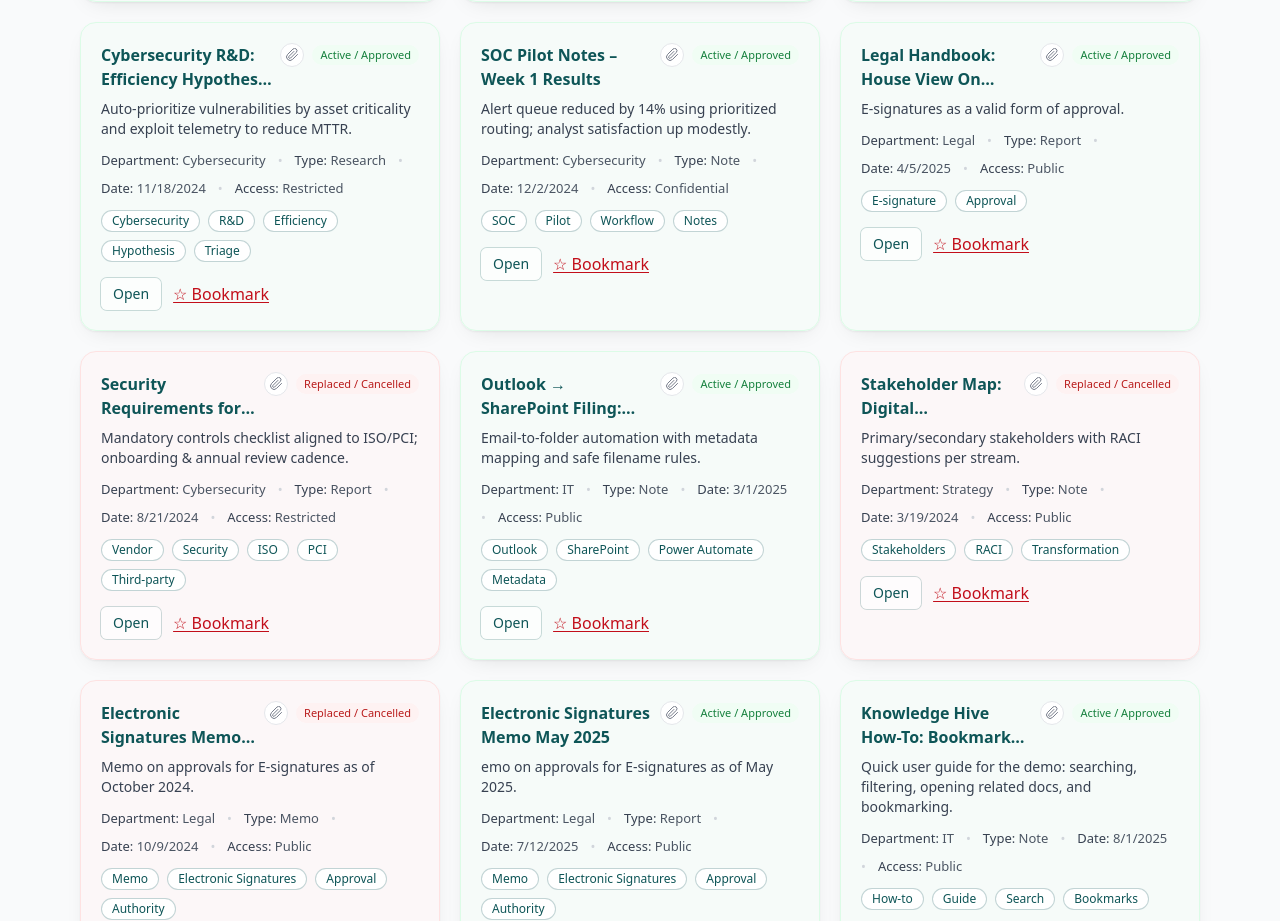
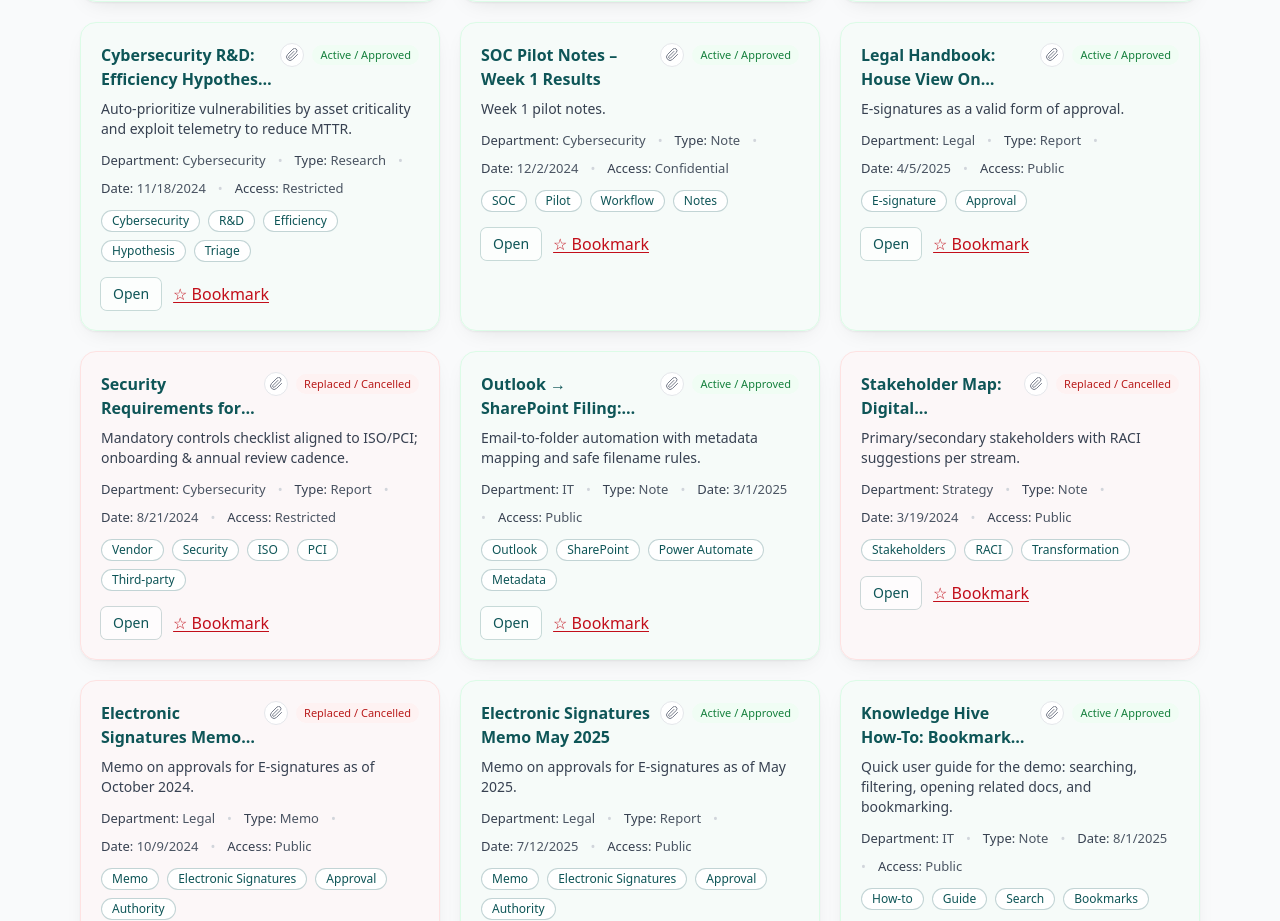
Before and after one commit to HeshamBucheeri/nbb-knowledge-hive, a React (Vite) app in the folder nbb-knowledge-hive/nbb-knowledge-hive/: page / in a window 1280 px wide. Shown: the part 731-1652 px from the top of the page. Built offline with nearby package versions, Linux system fonts and the light colour scheme.

Commit message:
Update mock.ts

```diff
--- a/nbb-knowledge-hive/nbb-knowledge-hive/src/data/mock.ts
+++ b/nbb-knowledge-hive/nbb-knowledge-hive/src/data/mock.ts
@@ -72,7 +72,7 @@ export const MOCK_DOCS: (Doc & { status?: string })[] = [
   {
     id: "H-005",
     title: "SOC Pilot Notes – Week 1 Results",
-    summary: "Alert queue reduced by 14% using prioritized routing; analyst satisfaction up modestly.",
+    summary: "Week 1 pilot notes.",
     department: "Cybersecurity",
     type: "Note",
     date: "2024-12-02",
@@ -174,7 +174,7 @@ export const MOCK_DOCS: (Doc & { status?: string })[] = [
   {
     id: "H-011",
     title: "Electronic Signatures Memo May 2025",
-    summary: "emo on approvals for E-signatures as of May 2025.",
+    summary: "Memo on approvals for E-signatures as of May 2025.",
     department: "Legal",
     type: "Report",
     date: "2025-07-12",
```
